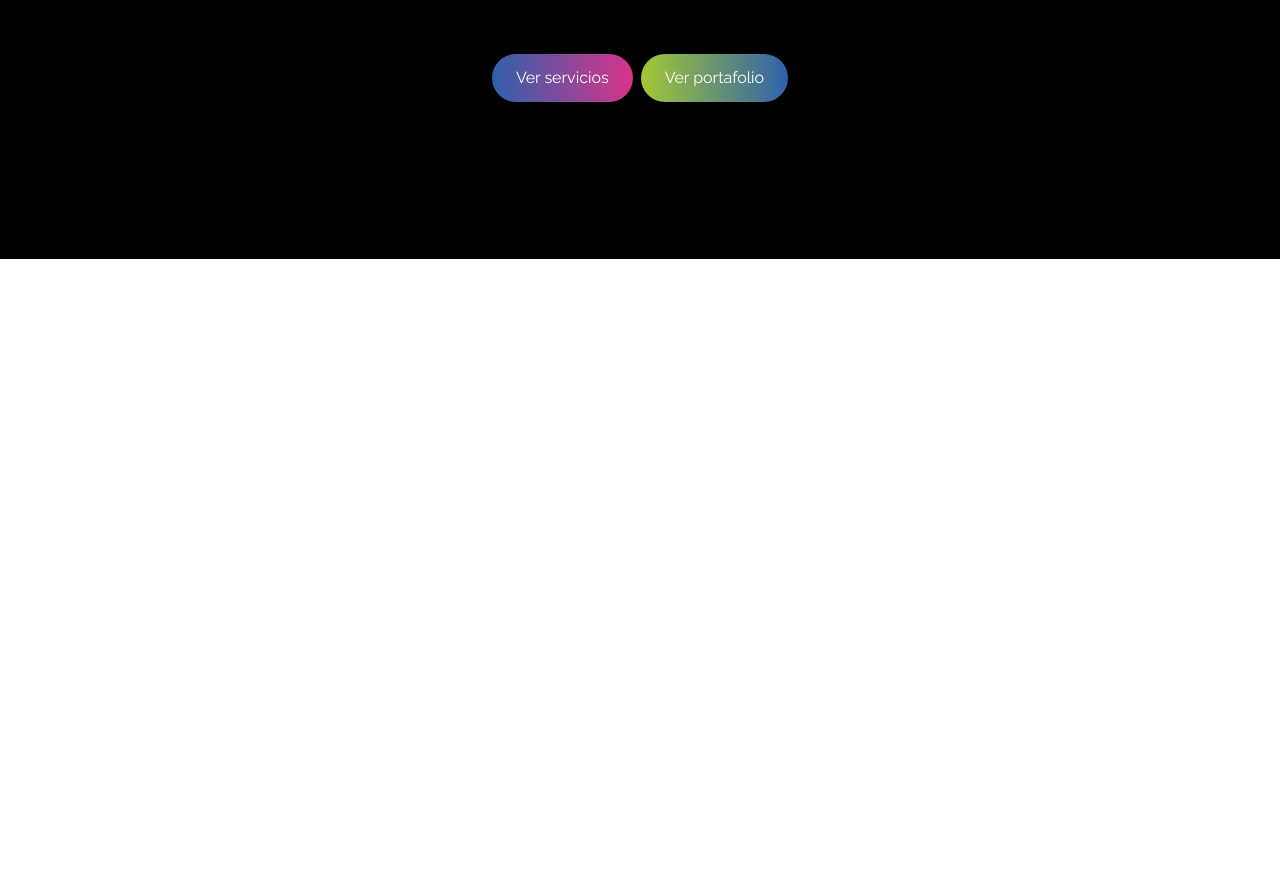
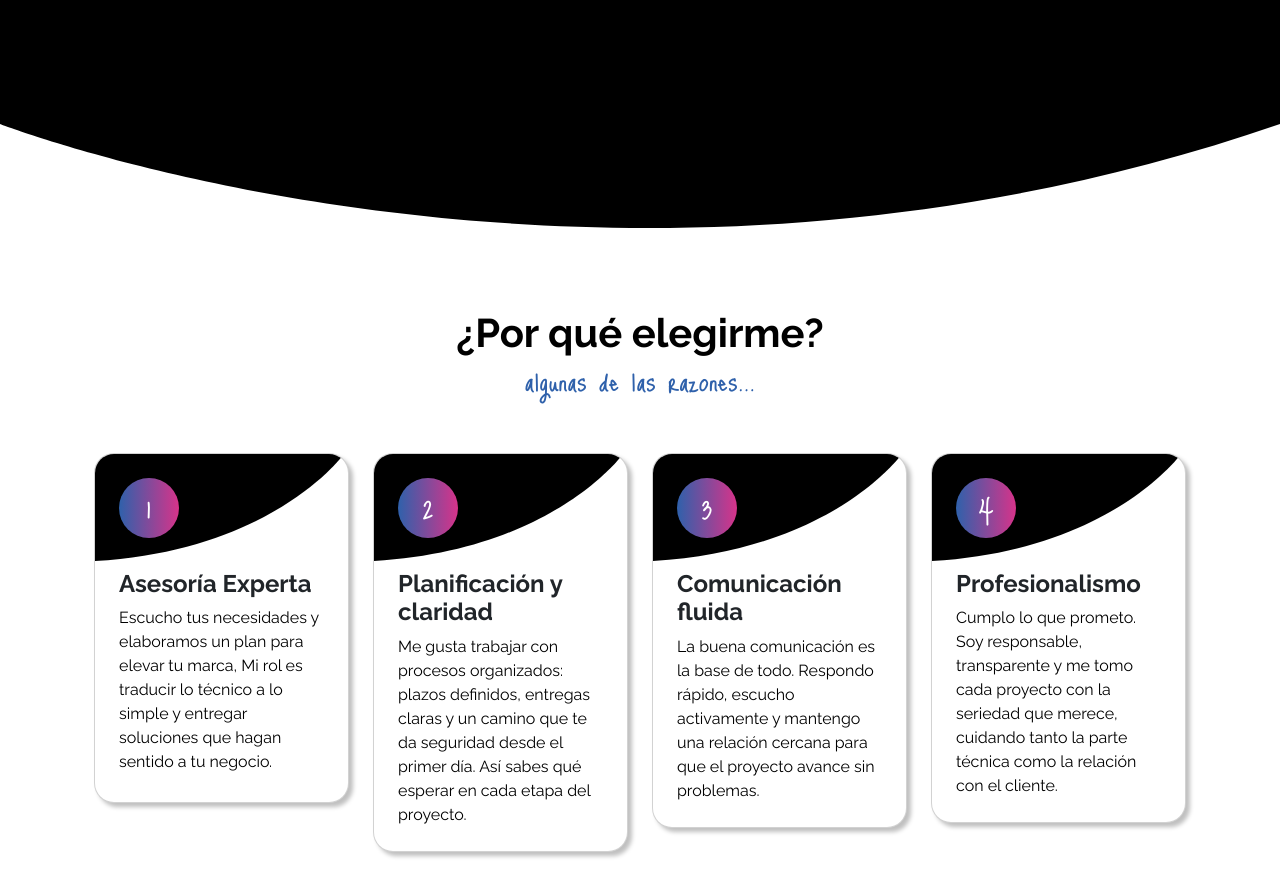
Before and after one commit to jesupet/jesudev, a Vue app: page / in a window 1280 px wide. Shown: the part 560-1456 px from the top of the page. Before the commit the page ends 819 px from the top, so only its background shows below. Built offline with nearby package versions, Linux system fonts and the light colour scheme.

Commit message:
agregado values

```diff
--- a/src/assets/css/base/typography.css
+++ b/src/assets/css/base/typography.css
@@ -61,15 +61,6 @@ h3 {
   h4 {
     font-size: 16px;
   }
-  .subtitle {
-    font-size: 16px;
-  }
-  .p-18 {
-    font-size: 16px;
-  }
-  .p-12 {
-    font-size: 10px;
-  }
 }
 /*Colors*/
 
--- /dev/null
+++ b/src/assets/css/components/card.css
@@ -0,0 +1,27 @@
+.card {
+    position: relative;
+    border-radius: 20px;
+    box-shadow: 4px 4px 4px rgba(0, 0, 0, 25%);
+    padding: 24px;
+    overflow: hidden;
+    text-align: start;
+    min-height: 350px;
+}
+.curve-card {
+    position: absolute;
+    top: 0;
+    left: 0;
+    z-index: 0;
+}
+.number {
+    width: 60px;
+    height: 60px;
+    border-radius: 50%;
+    background: var(--gradient-blue-pink);
+    display: flex;
+    align-items: center;
+    justify-content: center;
+    margin-bottom: 32px;
+    position: relative;
+    z-index: 1;
+}
--- a/src/assets/css/main.css
+++ b/src/assets/css/main.css
@@ -6,5 +6,6 @@
 
 
 @import 'components/buttons.css';
+@import 'components/card.css';
 
 @import 'views/home.css';
--- a/src/assets/css/views/home.css
+++ b/src/assets/css/views/home.css
@@ -1,3 +1,4 @@
+/* Hero */
 #hero {
     background-color: var(--black);
     color: var(--white);
@@ -6,7 +7,8 @@
     justify-content: center;
     text-align: center;
     min-height: 90vh;
-    padding: 0px 300px;
+    padding: 0px 300px 100px;
+    position: relative;
 }
 
 #hero .hero-title {
@@ -33,3 +35,29 @@
     right: 0;
     width: 400px;
 }
+/* Animación para el contenedor de botones */
+#hero .button-cont {
+    opacity: 0;
+    transform: translateY(20px);
+    transition: opacity 0.6s ease-out, transform 0.6s ease-out;
+}
+
+#hero .button-cont.show {
+    opacity: 1;
+    transform: translateY(0);
+}
+.curve {
+    position: absolute;
+    bottom: 0;
+    width: 100%;
+}
+
+/* Values */
+#values {
+    text-align: center;
+    padding: 50px 0px;
+}
+
+#values h2 {
+    margin-bottom: 0px;
+}
--- /dev/null
+++ b/src/components/ValueCard.vue
@@ -0,0 +1,33 @@
+<template>
+    <div class="card">
+        <img src="@/assets/curves/curve_card.svg" alt="curva negra" class="curve-card">
+        <div class="number">
+            <p class="subtitle">{{ number }}</p>
+        </div>
+        <h4>{{ title }}</h4>
+        <p class="p-16 black">
+            {{ description }}
+        </p>
+    </div>
+</template>
+
+<script>
+export default {
+  name: 'ValueCard',
+  props: {
+    number: {
+      type: String,
+      default: '1'
+    },
+    title: {
+      type: String,
+      default: 'Asesoría Experta'
+    },
+    description: {
+      type: String,
+      default: 'Escucho tus necesidades y elaboramos un plan para elevar tu marca, Mi rol es traducir lo técnico a lo simple y entregar soluciones que hagan sentido a tu negocio.'
+    }
+  }
+
+}
+</script>
--- a/src/views/HomeView.vue
+++ b/src/views/HomeView.vue
@@ -13,7 +13,7 @@
         :on-animation-complete="handleAnimationComplete"
       />
       <p :class="['hero-description', 'p-20', 'px-5', { 'show': showDescription }]">Te entrego una asesoría integral, comunicación fluida y confianza para que tu marca esté presente.</p>
-      <div class="button-cont d-flex gap-2 justify-content-center mt-4">
+      <div :class="['button-cont', 'd-flex', 'gap-2', 'justify-content-center', 'mt-4', { 'show': showButtons }]">
         <ButtonComp
             :btnColor="'btn-primary'"
             :buttonText="'Ver servicios'"
@@ -27,22 +27,62 @@
       </div>
     </div>
     <img src="@/assets/icons/hand_writting.png" alt="mano escribiendo" class="hand-writting">
+    <img src="@/assets/curves/white_curve_1.svg" alt="curva blanca" class="curve">
+  </section>
+  <section id="values">
+    <div class="container black">
+      <h2 class="black">¿Por qué elegirme?</h2>
+      <p class="subtitle blue">algunas de las razones...</p>
+      <div class="row pt-5">
+        <div class="col-lg-3">
+          <ValueCard
+            :number="'1'"
+            :title="'Asesoría Experta'"
+            :description="'Escucho tus necesidades y elaboramos un plan para elevar tu marca, Mi rol es traducir lo técnico a lo simple y entregar soluciones que hagan sentido a tu negocio.'"
+          />
+        </div>
+        <div class="col-lg-3">
+          <ValueCard
+            :number="'2'"
+            :title="'Planificación y claridad'"
+            :description="'Me gusta trabajar con procesos organizados: plazos definidos, entregas claras y un camino que te da seguridad desde el primer día. Así sabes qué esperar en cada etapa del proyecto.'"
+          />
+        </div>
+        <div class="col-lg-3">
+          <ValueCard
+            :number="'3'"
+            :title="'Comunicación fluida'"
+            :description="'La buena comunicación es la base de todo. Respondo rápido, escucho activamente y mantengo una relación cercana para que el proyecto avance sin problemas.'"
+          />
+        </div>
+        <div class="col-lg-3">
+          <ValueCard
+            :number="'4'"
+            :title="'Profesionalismo'"
+            :description="'Cumplo lo que prometo. Soy responsable, transparente y me tomo cada proyecto con la seriedad que merece, cuidando tanto la parte técnica como la relación con el cliente.'"
+          />
+        </div>
+      </div>
+    </div>
   </section>
 </template>
 
 <script>
 import ButtonComp from '@/components/ButtonComp.vue'
 import BlurText from '@/components/BlurText.vue'
+import ValueCard from '@/components/ValueCard.vue'
 
 export default {
   name: 'HomeView',
   components: {
     ButtonComp,
-    BlurText
+    BlurText,
+    ValueCard
   },
   data() {
     return {
-      showDescription: false
+      showDescription: false,
+      showButtons: false
     }
   },
   methods: {
@@ -51,6 +91,9 @@ export default {
       setTimeout(() => {
         this.showDescription = true
       }, 200) // Pequeño delay para transición más suave
+      setTimeout(() => {
+        this.showButtons = true
+      }, 400) // Pequeño delay para transición más suave
     }
   }
 }
```
Also changed, not shown: src/assets/curves/curve_card.svg (added), src/assets/curves/white_curve_1.svg (added).
